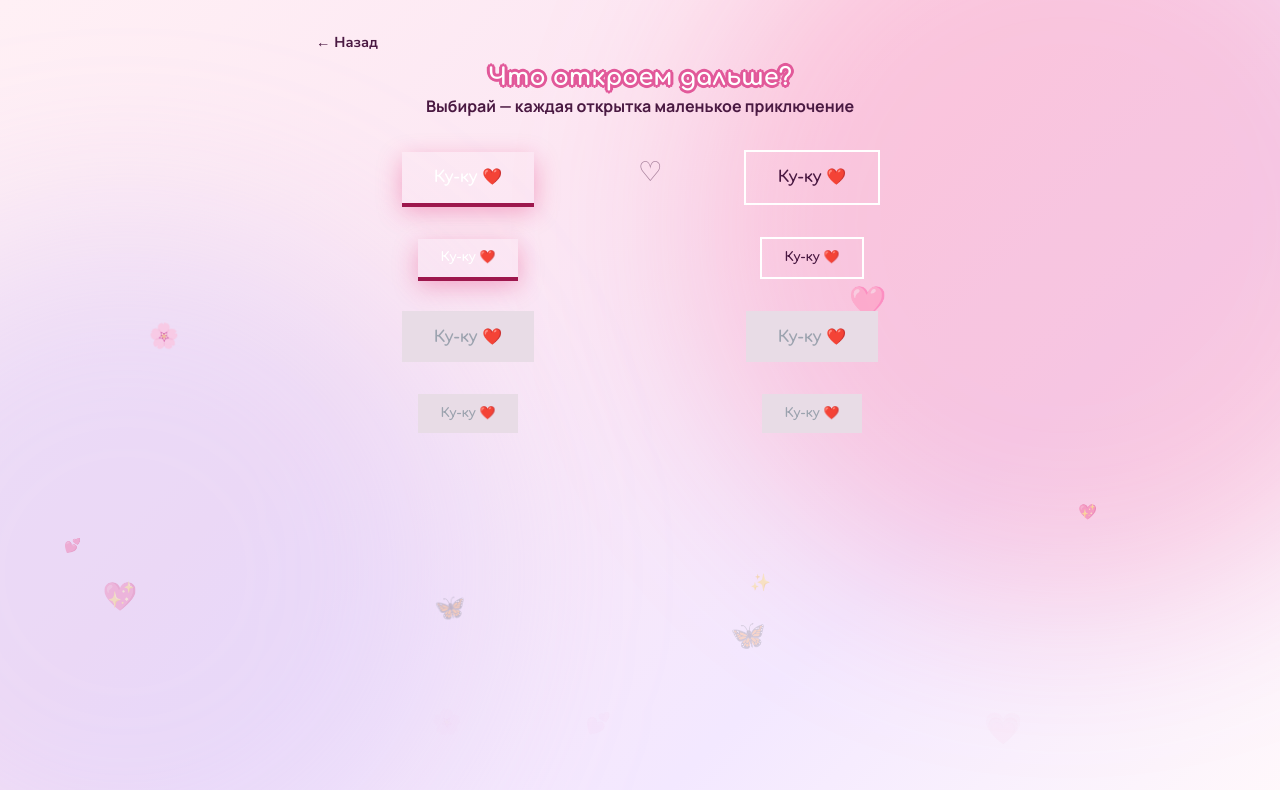
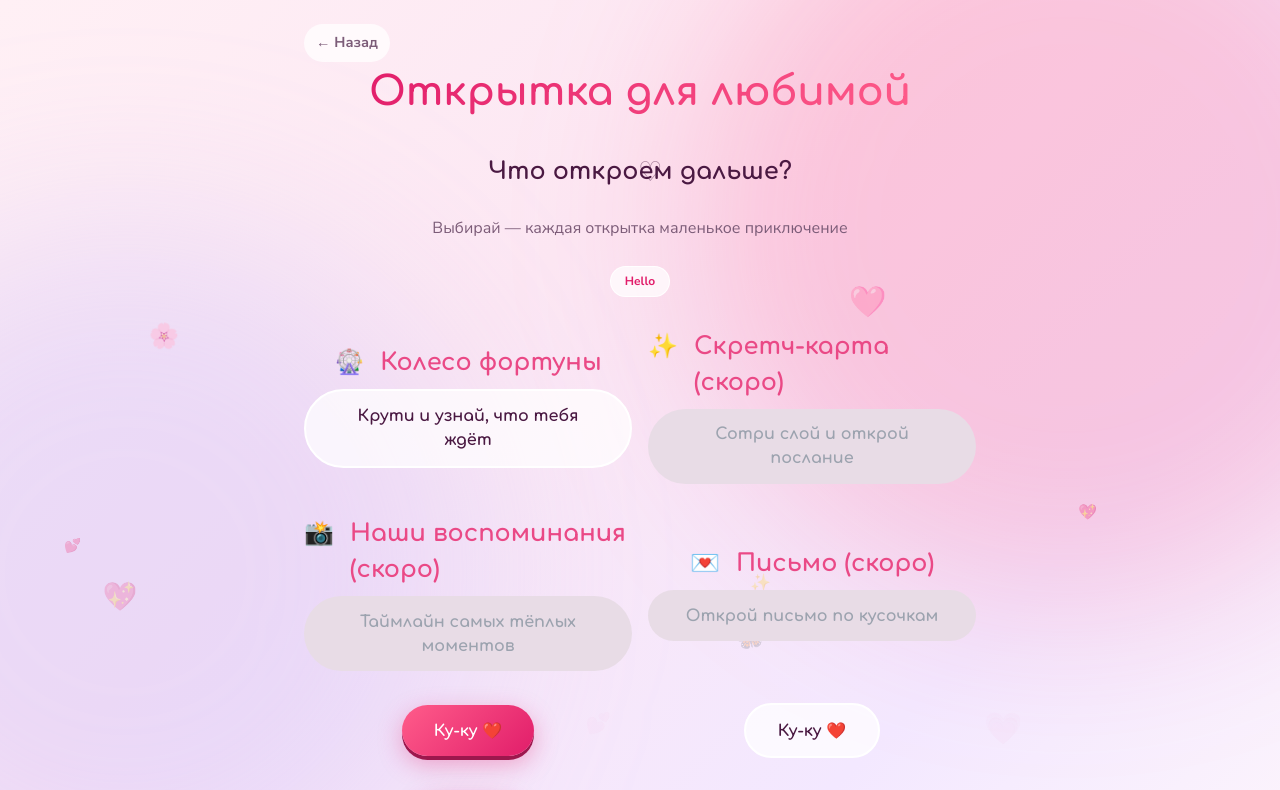
Before and after one commit to grelm21/love_postcard, a Vue app: page /hub in a window 1280 px wide. Shown: the top 790 px of the page. Built offline with nearby package versions, Linux system fonts and the light colour scheme.

Commit message:
chore(typography): Добавлена типографика

```diff
--- a/src/data/content.js
+++ b/src/data/content.js
@@ -26,6 +26,7 @@ export const hubItems = [
     title: 'Колесо фортуны',
     description: 'Крути и узнай, что тебя ждёт',
     emoji: '🎡',
+    disabled: false,
   },
   {
     path: '/scratch',
@@ -33,7 +34,7 @@ export const hubItems = [
     title: 'Скретч-карта (скоро)',
     description: 'Сотри слой и открой послание',
     emoji: '✨',
-    state: 'disabled',
+    disabled: true,
   },
   {
     path: '/timeline',
@@ -41,7 +42,7 @@ export const hubItems = [
     title: 'Наши воспоминания (скоро)',
     description: 'Таймлайн самых тёплых моментов',
     emoji: '📸',
-    state: 'disabled',
+    disabled: true,
   },
   {
     path: '/letter',
@@ -49,6 +50,6 @@ export const hubItems = [
     title: 'Письмо (скоро)',
     description: 'Открой письмо по кусочкам',
     emoji: '💌',
-    state: 'disabled',
+    disabled: true,
   },
 ]
--- a/src/style.css
+++ b/src/style.css
@@ -126,6 +126,43 @@ body {
   width: 100%;
 }
 
+.badge {
+  display: inline-flex;
+  padding: 0.35rem 0.85rem;
+  font-family: 'Nunito', sans-serif;
+  font-weight: 700;
+  font-size: 0.75rem;
+  color: var(--rose-deep);
+  background: var(--glass);
+  border: 1.5px solid var(--glass-border);
+  border-radius: var(--radius-pill);
+}
+
+.title-hero {
+  background: linear-gradient(135deg, var(--rose-deep), var(--rose));
+  -webkit-background-clip: text;
+  background-clip: text;
+  color: transparent;
+  font-family: 'Comfortaa', sans-serif;
+  font-weight: 800;
+  font-size: clamp(1.75rem, 5vw, 2.5rem);
+}
+
+.title-section {
+  color: var(--ink);
+  font-family: 'Comfortaa', sans-serif;
+  font-weight: 800;
+  font-size: 1.5rem;
+}
+
+.subtitle {
+  color: var(--ink-muted);
+  font-family: 'Nunito', sans-serif;
+  font-weight: 400;
+  font-size: 1rem;
+  line-height: 0.75rem;
+}
+
 .button {
   box-shadow:
     inset 0 6.69px 6.69px #ea4986,
--- a/src/views/HubView.vue
+++ b/src/views/HubView.vue
@@ -8,9 +8,33 @@ import { hubPage, hubItems } from '../data/content'
   <div
     class="flex flex-col gap-y-8 lg:grid lg:grid-cols-2 lg:gap-y-8 lg:gap-x-4 justify-center items-center"
   >
-    <div class="flex flex-col lg:col-span-2 justify-center items-center">
-      <span class="header text-2xl">{{ hubPage.title }}</span>
-      <span class="font-manrope font-bold">{{ hubPage.subtitle }}</span>
+    <div class="flex flex-col lg:col-span-2 justify-center items-center gap-y-8">
+      <span class="title-hero">Открытка для любимой</span>
+      <span class="title-section">{{ hubPage.title }}</span>
+      <span class="subtitle">{{ hubPage.subtitle }}</span>
+      <span class="badge">Hello</span>
+    </div>
+    <div v-for="item in hubItems" :key="item.name" class="flex flex-col gap-y-2 justify-center">
+      <div class="flex gap-x-4 tip-text justify-center">
+        <span> {{ item.emoji }}</span>
+        <span>{{ item.title }}</span>
+      </div>
+      <router-link
+        :to="item.path"
+        :class="['flex justify-center', { 'pointer-events-none': item.state === 'disabled' }]"
+        :tabindex="item.disabled === true ? -1 : 0"
+        custom
+        v-slot="{ navigate }"
+      >
+        <BtnComponent
+          variant="ghost"
+          size="md"
+          :disabled="item.disabled"
+          tag="button"
+          @click="navigate"
+          >{{ item.description }}</BtnComponent
+        >
+      </router-link>
     </div>
     <div class="flex justify-center">
       <router-link to="/">
```
